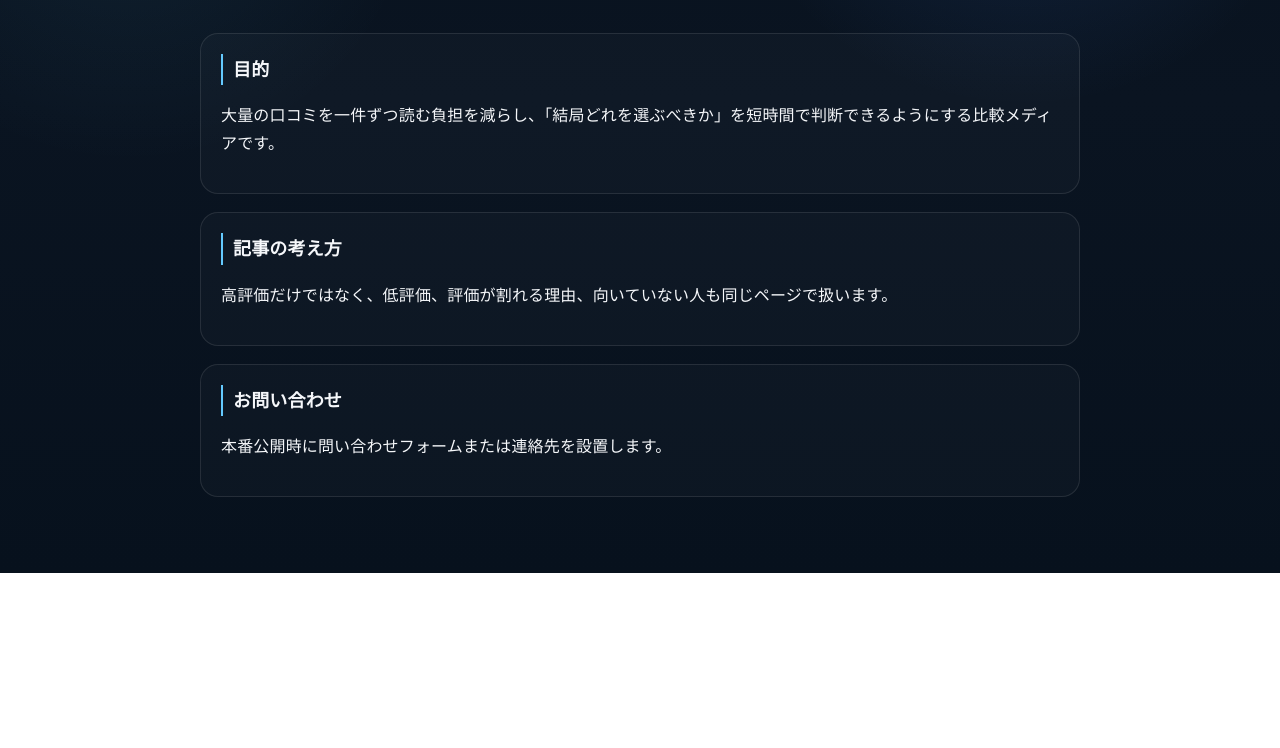
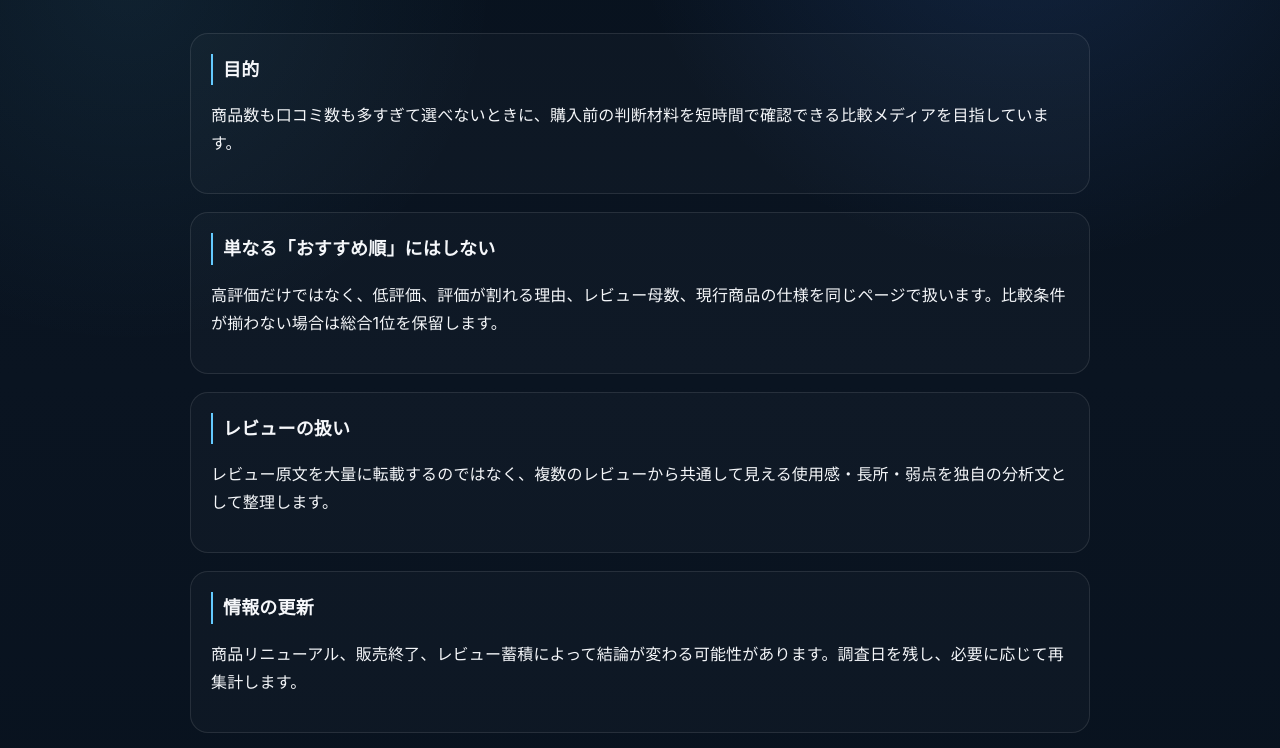
Before and after one commit to murata3594-cyber/review-sosenkyo, a plain HTML site: page about.html in a window 1280 px wide. Shown: the part 288-1036 px from the top of the page. Before the commit the page ends 861 px from the top, so only its background shows below. Drawn offline with Linux system fonts and the light colour scheme.

Commit message:
Refresh about page for production

```diff
--- a/about.html
+++ b/about.html
@@ -1,7 +1,9 @@
-<!doctype html><html lang="ja"><head><meta charset="utf-8"><meta name="viewport" content="width=device-width,initial-scale=1"><title>レビュー総選挙について</title><link rel="stylesheet" href="styles.css"></head><body>
-<header class="header"><div class="wrap header-row"><a class="logo" href="index.html"><span class="logo-seal">選</span>レビュー<em>総選挙</em></a><nav class="nav"><a href="rankings.html">総選挙一覧</a><a href="methodology.html">調査方法</a></nav></div></header>
-<section class="section"><div class="wrap" style="max-width:880px"><div class="sec-kicker">ABOUT</div><h1 style="font-size:44px;color:#132C45">レビュー総選挙について</h1>
-<div class="sectionbox"><h2>目的</h2><p>大量の口コミを一件ずつ読む負担を減らし、「結局どれを選ぶべきか」を短時間で判断できるようにする比較メディアです。</p></div>
-<div class="sectionbox"><h2>記事の考え方</h2><p>高評価だけではなく、低評価、評価が割れる理由、向いていない人も同じページで扱います。</p></div>
-<div class="sectionbox"><h2>お問い合わせ</h2><p>本番公開時に問い合わせフォームまたは連絡先を設置します。</p></div>
-</div></section></body></html>
+<!doctype html><html lang="ja"><head><meta charset="utf-8"><meta name="viewport" content="width=device-width,initial-scale=1"><title>レビュー総選挙について</title><meta name="description" content="レビュー総選挙の目的と編集方針。"><link rel="stylesheet" href="styles.css"></head><body>
+<header class="header"><div class="wrap header-row"><a class="logo" href="index.html"><span class="logo-seal">選</span>レビュー<em>総選挙</em></a><nav class="nav"><a href="index.html">トップ</a><a href="rankings.html">調査一覧</a><a href="methodology.html">調査方法</a></nav></div></header>
+<section class="section"><div class="wrap" style="max-width:900px"><div class="sec-kicker">ABOUT</div><h1 style="font-size:44px">レビュー総選挙について</h1>
+<div class="sectionbox"><h2>目的</h2><p>商品数も口コミ数も多すぎて選べないときに、購入前の判断材料を短時間で確認できる比較メディアを目指しています。</p></div>
+<div class="sectionbox"><h2>単なる「おすすめ順」にはしない</h2><p>高評価だけではなく、低評価、評価が割れる理由、レビュー母数、現行商品の仕様を同じページで扱います。比較条件が揃わない場合は総合1位を保留します。</p></div>
+<div class="sectionbox"><h2>レビューの扱い</h2><p>レビュー原文を大量に転載するのではなく、複数のレビューから共通して見える使用感・長所・弱点を独自の分析文として整理します。</p></div>
+<div class="sectionbox"><h2>情報の更新</h2><p>商品リニューアル、販売終了、レビュー蓄積によって結論が変わる可能性があります。調査日を残し、必要に応じて再集計します。</p></div>
+<div class="sectionbox"><h2>運営方針</h2><p>広告やアフィリエイトを導入する場合でも、広告の有無だけを理由に順位を決めない方針で運用します。詳しくは広告・アフィリエイト方針をご覧ください。</p><p><a href="disclosure.html">広告・アフィリエイト方針 →</a></p></div>
+</div></section><footer class="footer"><div class="wrap"><a class="logo" href="index.html"><span class="logo-seal">選</span>レビュー<em>総選挙</em></a></div></footer></body></html>
```
